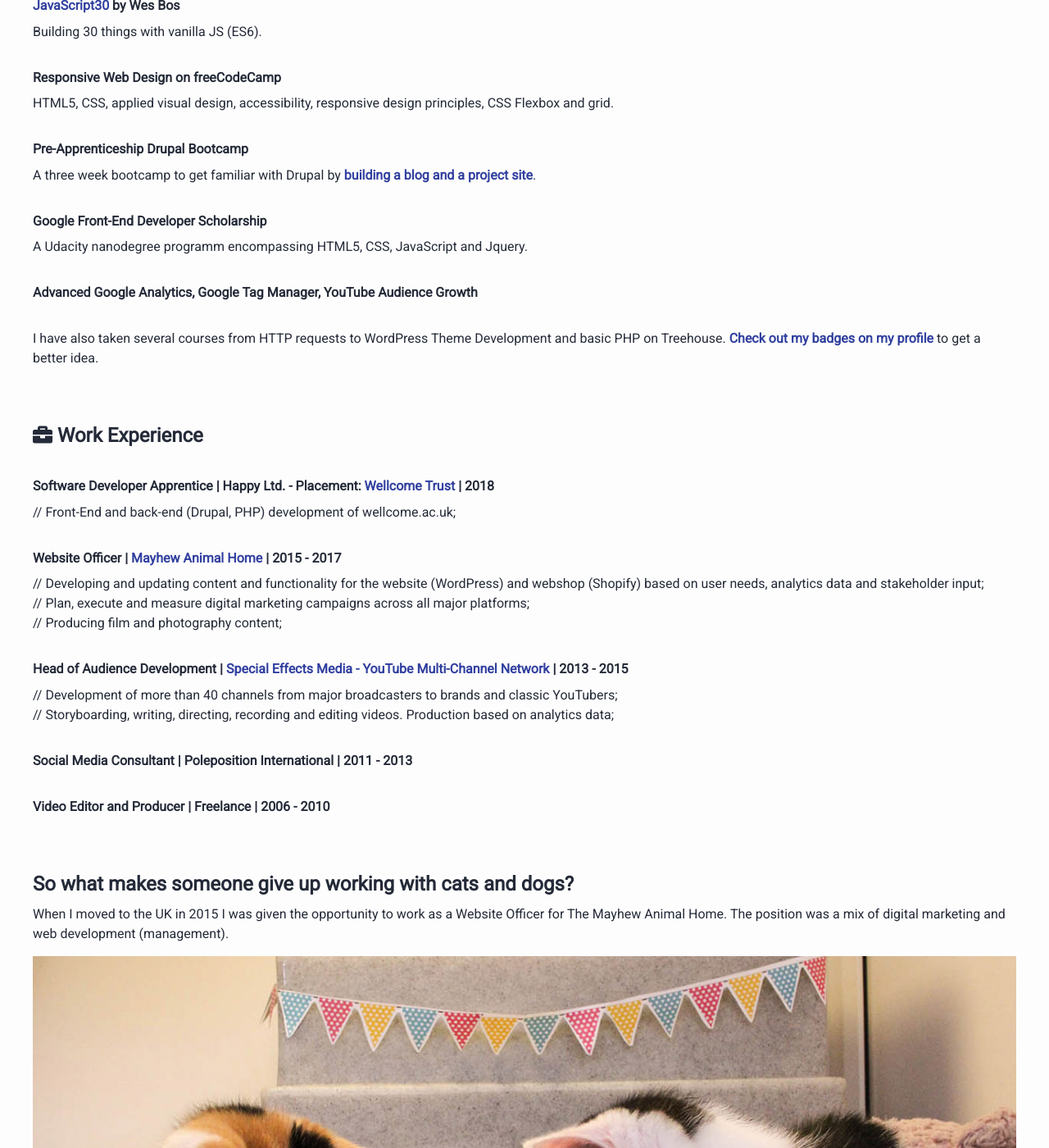
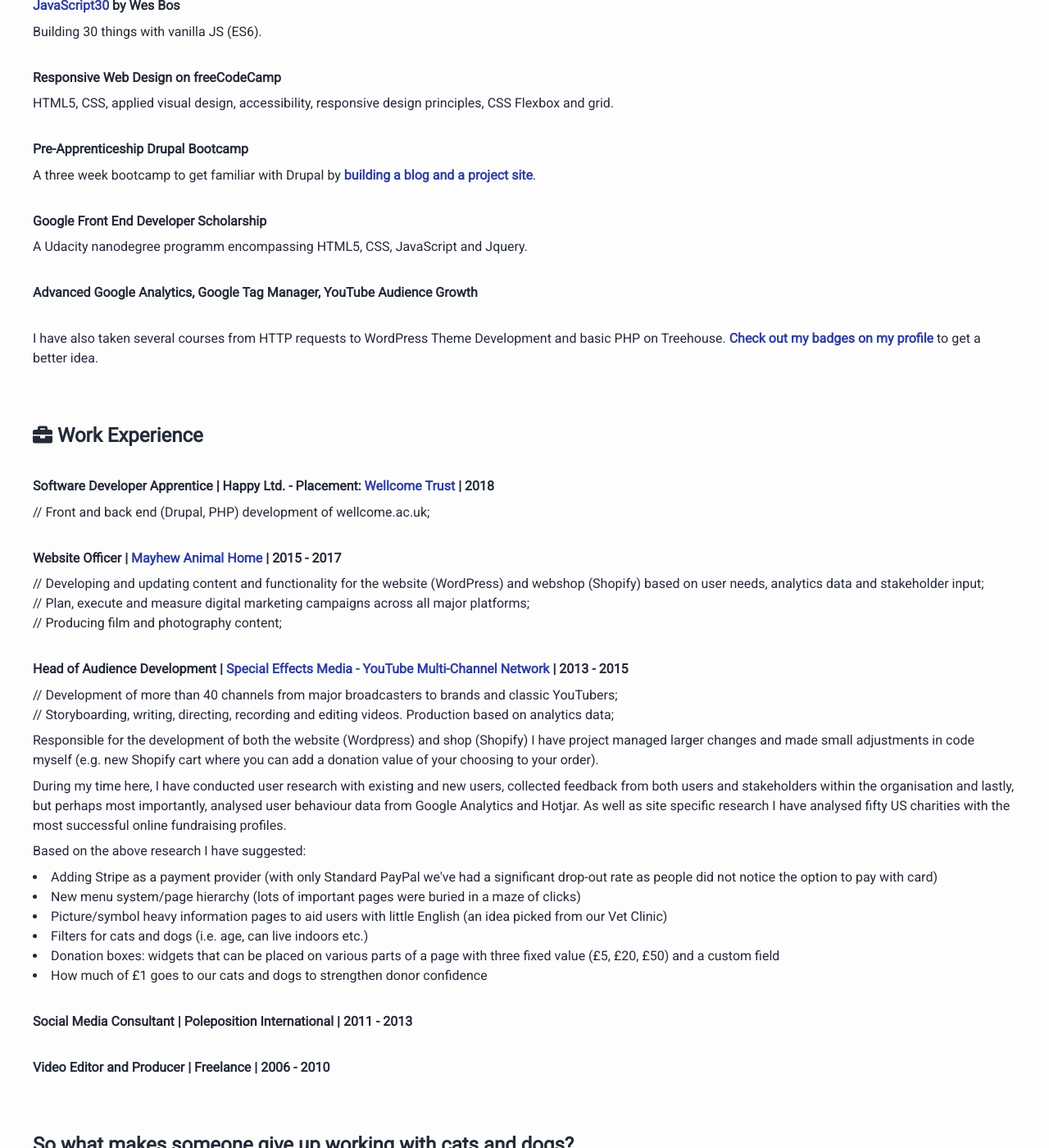
Before and after one commit to krisztin/krisztin.github.io, a Jekyll site: the page built from about.md, in a window 1280 px wide and 1400 px high, scrolled down 1138 px. Shown: the whole window at 82% size. Built offline with Jekyll 4.4.1, drawn with Linux system fonts in a browser that asks for light colours; nearby versions of some CDN libraries.

Commit message:
adding more details to about me

```diff
--- a/_includes/header.html
+++ b/_includes/header.html
@@ -19,7 +19,7 @@
     </div>
     {% if page.layout == 'home' %}
       <div class="pad-tb-2 wrapper-skinny">
-        <h1 class="text-jumbo">Hi.<br>I'm a Front-End Developer</h1>
+        <h1 class="text-jumbo">Hi.<br>I'm a Front End Developer</h1>
         <h1>based in London</h1>
       </div>
     {%- endif -%}
--- a/about.md
+++ b/about.md
@@ -32,7 +32,7 @@
 	A three week bootcamp to get familiar with Drupal by <a href="{{ site.baseurl }}{% link _posts/2018-01-12-bootcamp1.md %}">building a blog and a project site</a>.
 	</div>
 	<div class="mar-tb-2">
-		<h4>Google Front-End Developer Scholarship</h4>
+		<h4>Google Front End Developer Scholarship</h4>
 		<p>A Udacity nanodegree programm encompassing HTML5, CSS, JavaScript and Jquery.</p>
 	</div>
 	<div class="mar-tb-2">
@@ -48,7 +48,7 @@
 
 <div class="mar-tb-2">
 <h4>Software Developer Apprentice | Happy Ltd. - Placement: <a href="https://wellcome.ac.uk" target="_blank" rel="noopener">Wellcome Trust</a> | 2018</h4>
-// Front-End and back-end (Drupal, PHP) development of wellcome.ac.uk;
+// Front and back end (Drupal, PHP) development of wellcome.ac.uk;
 </div>
 <div class="mar-tb-2">
 	<h4>Website Officer | <a href="https://themayhwe.org" target="_blank" rel="noopener">Mayhew Animal Home</a> | 2015 - 2017</h4>
@@ -58,8 +58,21 @@
 </div>
 <div class="mar-tb-2">
 	<h4>Head of Audience Development | <a href="http://speceffectmedia.com/" target="_blank" rel="noopener">Special Effects Media - YouTube Multi-Channel Network</a> | 2013 - 2015</h4>
-	// Development of more than 40 channels from major broadcasters to brands and classic YouTubers;<br />
-	// Storyboarding, writing, directing, recording and editing videos. Production based on analytics data;
+	<p>// Development of more than 40 channels from major broadcasters to brands and classic YouTubers;<br />
+	// Storyboarding, writing, directing, recording and editing videos. Production based on analytics data;</p>
+
+<p>Responsible for the development of both the website (Wordpress) and shop (Shopify) I have project managed larger changes and made small adjustments in code myself (e.g. new Shopify cart where you can add a donation value of your choosing to your order).</p>
+
+<p>During my time here, I have conducted user research with existing and new users, collected feedback from both users and stakeholders within the organisation and lastly, but perhaps most importantly, analysed user behaviour data from Google Analytics and Hotjar. As well as site specific research I have analysed fifty US charities with the most successful online fundraising profiles.</p>
+
+<p>Based on the above research I have suggested:</p>
+<li>Adding Stripe as a payment provider (with only Standard PayPal we've had a significant drop-out rate as people did not notice the option to pay with card)</li>
+<li>New menu system/page hierarchy (lots of important pages were buried in a maze of clicks)</li>
+<li>Picture/symbol heavy information pages to aid users with little English (an idea picked from our Vet Clinic)</li>
+<li>Filters for cats and dogs (i.e. age, can live indoors etc.)</li>
+<li>Donation boxes: widgets that can be placed on various parts of a page with three fixed value (£5, £20, £50) and a custom field</li>
+<li>How much of £1 goes to our cats and dogs to strengthen donor confidence</li>
+
 </div>
 <div class="mar-tb-2">
 	<h4>Social Media Consultant | Poleposition International | 2011 - 2013</h4>
```
